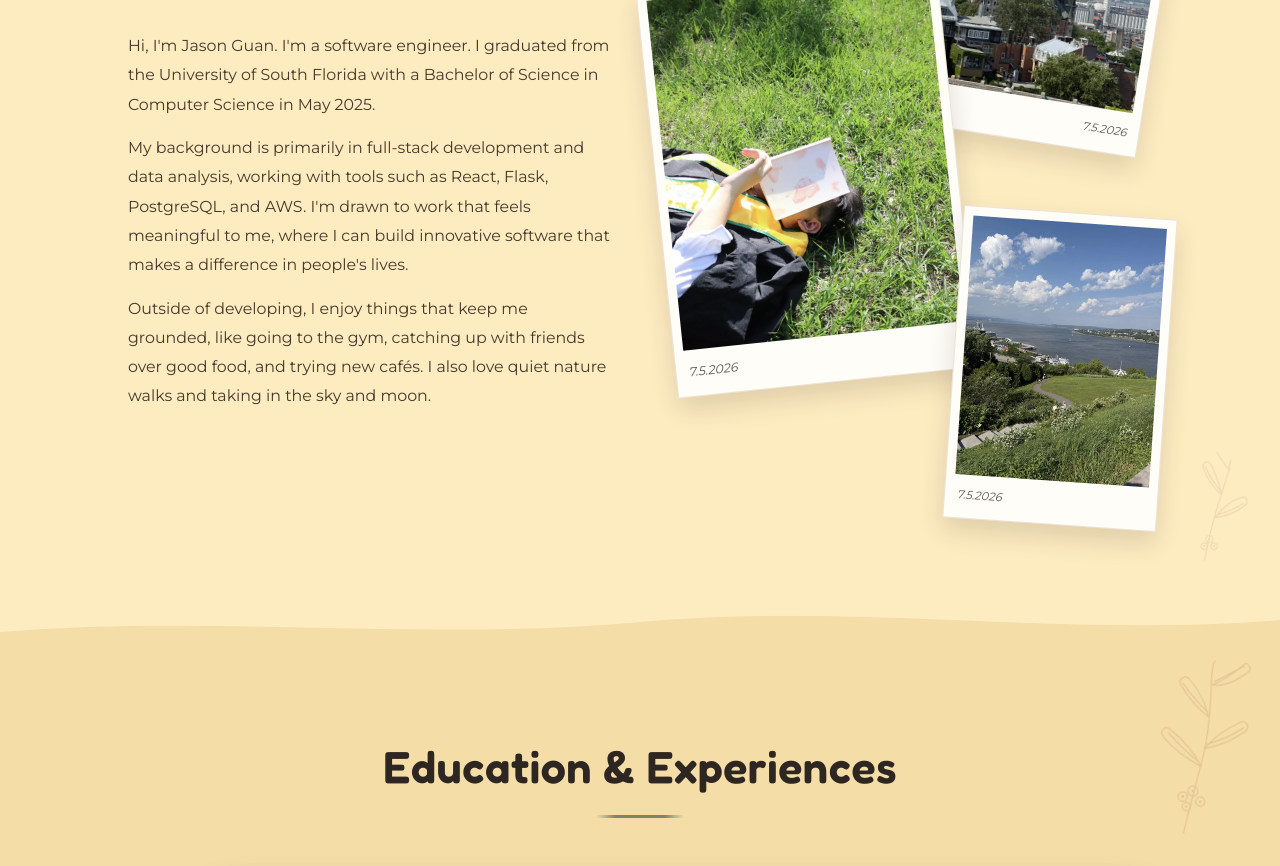
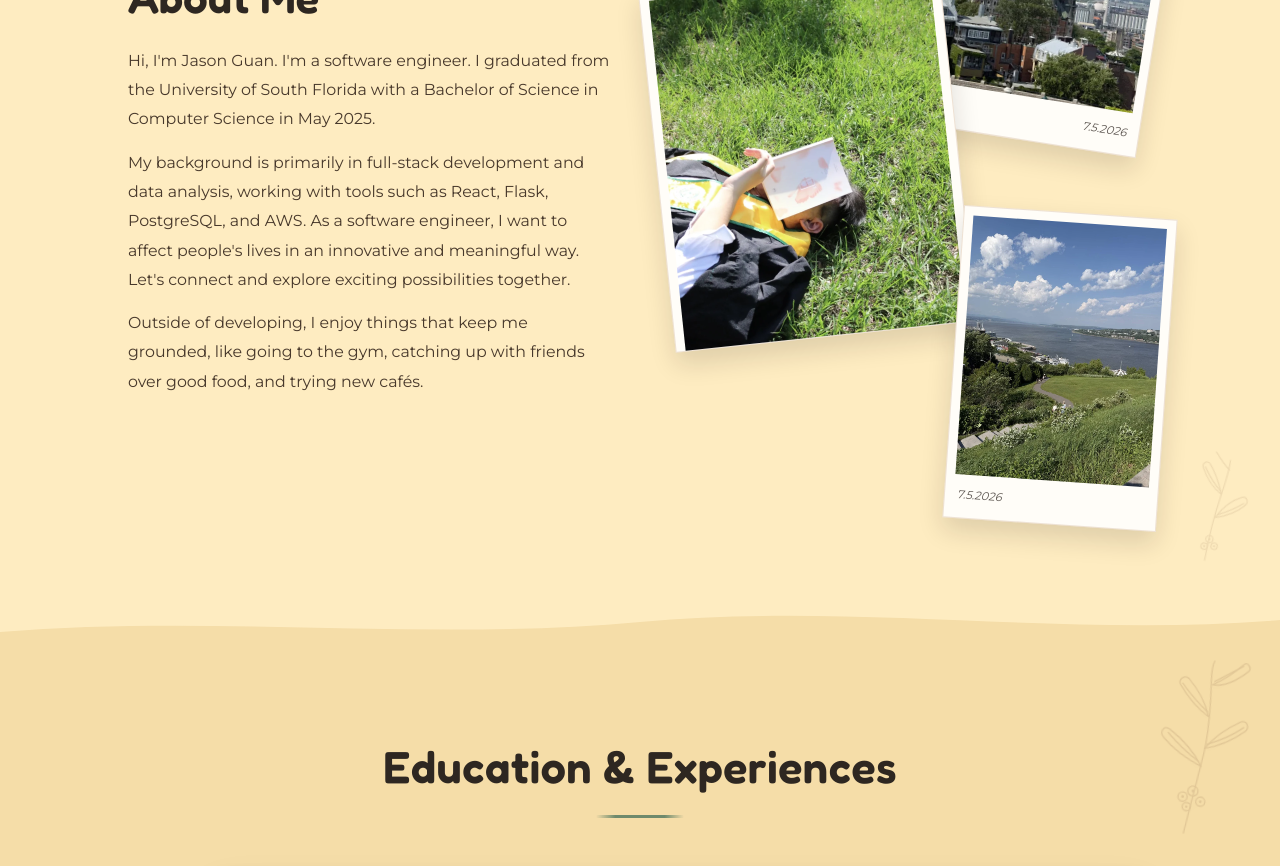
Before and after one commit to jaguan2/personal-portfolio, a React (Vite) app: page / in a window 1280 px wide. Shown: the part 1040-1906 px from the top of the page. Built offline with nearby package versions, Linux system fonts and the light colour scheme; a web font is replaced by a local one.

Commit message:
updated about me

```diff
--- a/src/components/About.jsx
+++ b/src/components/About.jsx
@@ -26,13 +26,12 @@ function About() {
             <p className="about-background">
               My background is primarily in full-stack development and data analysis,
               working with tools such as React, Flask, PostgreSQL, and AWS.
-              {' '}I'm drawn to work that feels meaningful to me, where I can build innovative
-              software that makes a difference in people's lives.
+              {' '}As a software engineer, I want to affect people's lives in an innovative and
+              meaningful way. Let's connect and explore exciting possibilities together.
             </p>
             <p className="about-personal">
               Outside of developing, I enjoy things that keep me grounded, like going to the gym,
-              catching up with friends over good food, and trying new caf&#233;s. I also love
-              quiet nature walks and taking in the sky and moon.
+              catching up with friends over good food, and trying new caf&#233;s.
             </p>
           </div>
 
@@ -47,7 +46,6 @@ function About() {
             </figure>
             <figure className="about-photo about-photo-portrait">
               <img src={portrait} alt="Jason relaxing on the grass in his graduation outfit, with a book over his face" width="800" height="1000" loading="lazy" decoding="async" />
-              <figcaption><time dateTime="2026-07-05">7.5.2026</time></figcaption>
             </figure>
           </div>
         </div>
```
